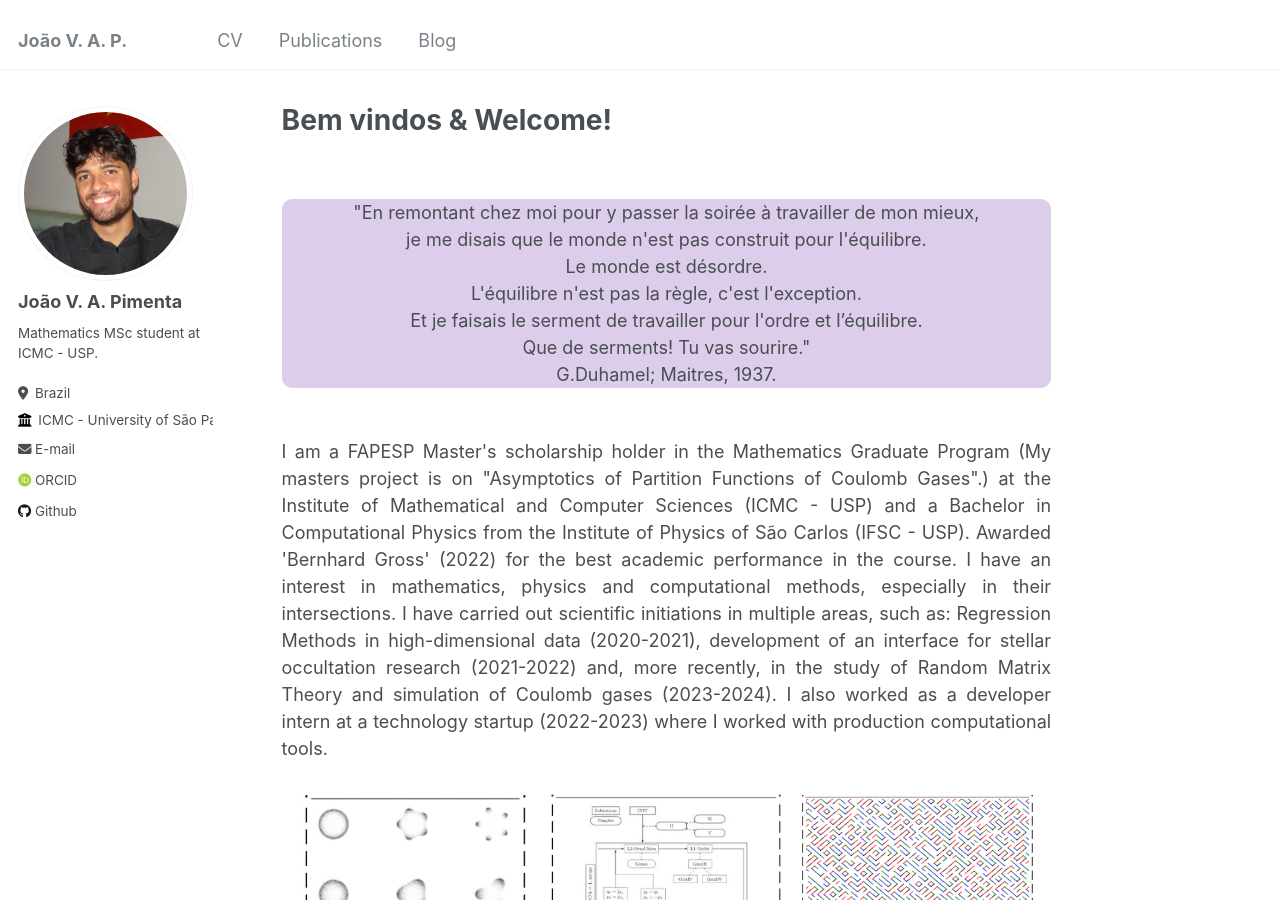
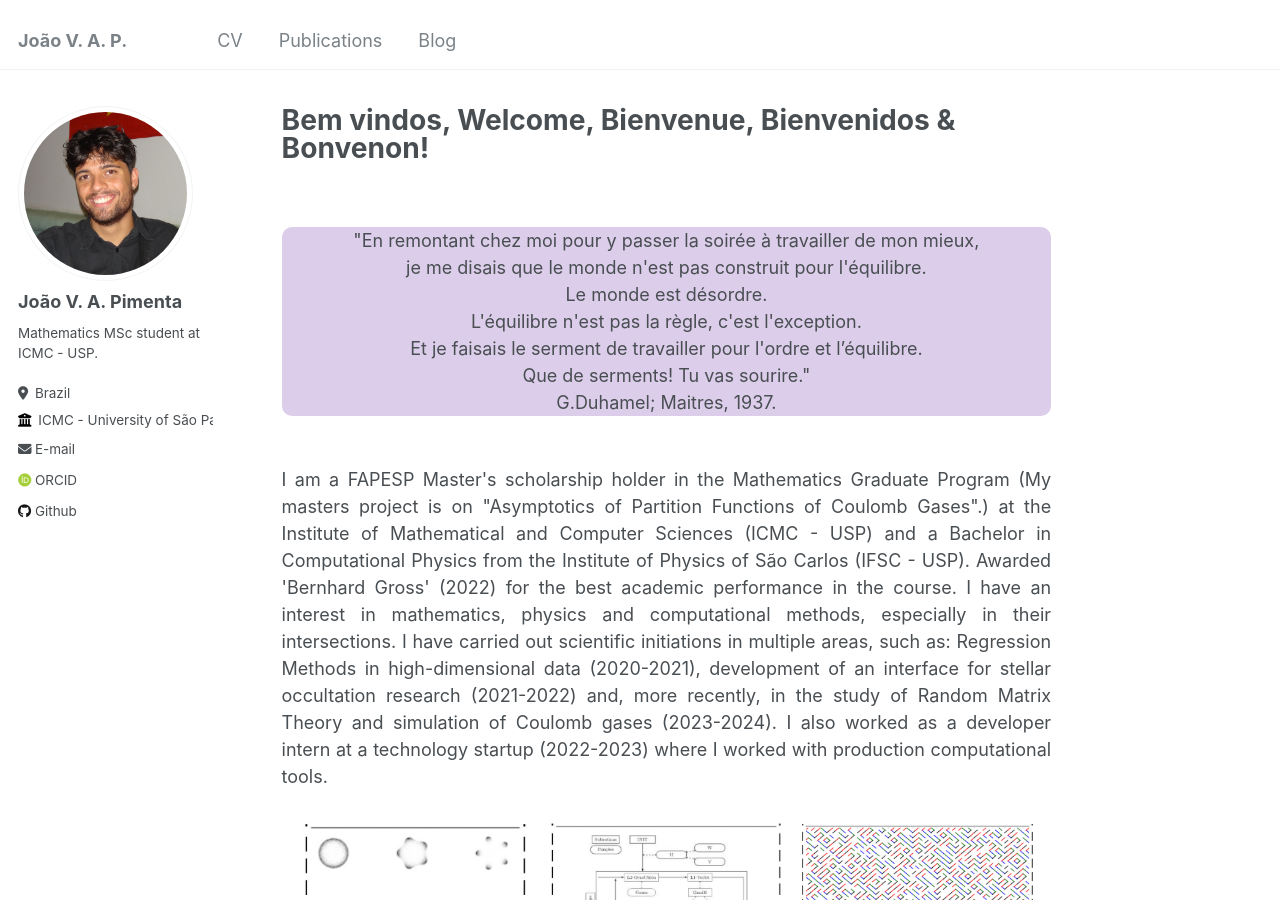
Before and after one commit to Joao-vap/Joao-vap.github.io, a Jekyll site: the page built from _pages/about.md, in a window 1280 px wide and 900 px high. Built offline with Jekyll 4.4.1, drawn with Linux system fonts in a browser that asks for light colours; some web fonts are replaced.

Commit message:
bemvindos

```diff
--- a/_pages/about.md
+++ b/_pages/about.md
@@ -1,6 +1,6 @@
 ---
 permalink: /
-title: "Bem vindos & Welcome!"
+title: "Bem vindos, Welcome, Bienvenue, Bienvenidos & Bonvenon!"
 author_profile: true
 redirect_from:
   - /about/
```
